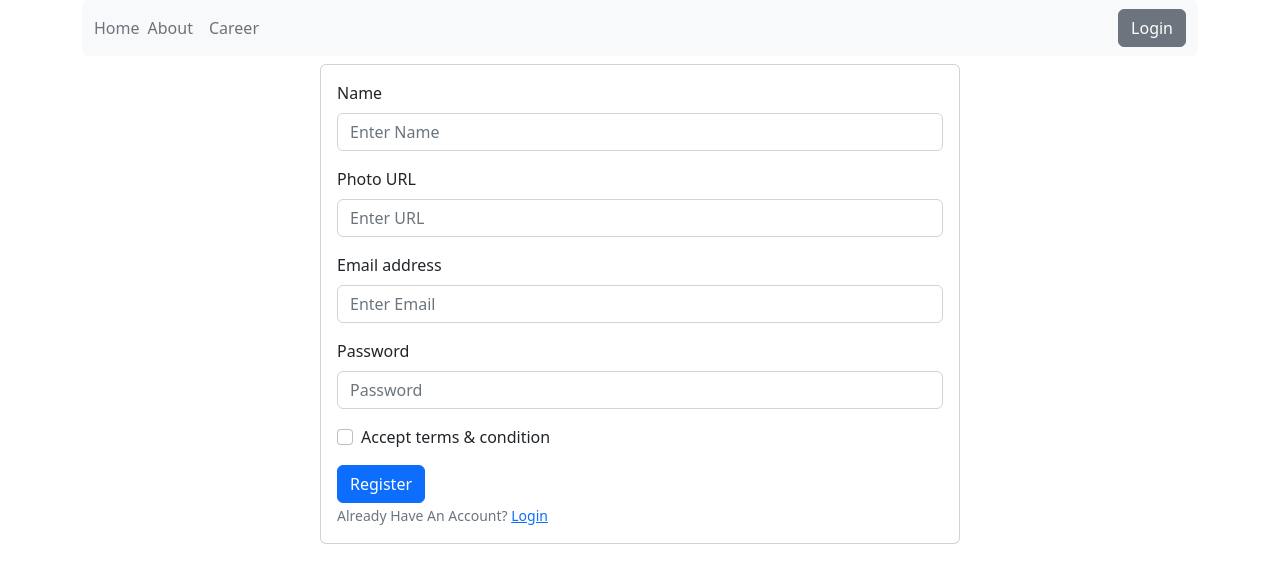
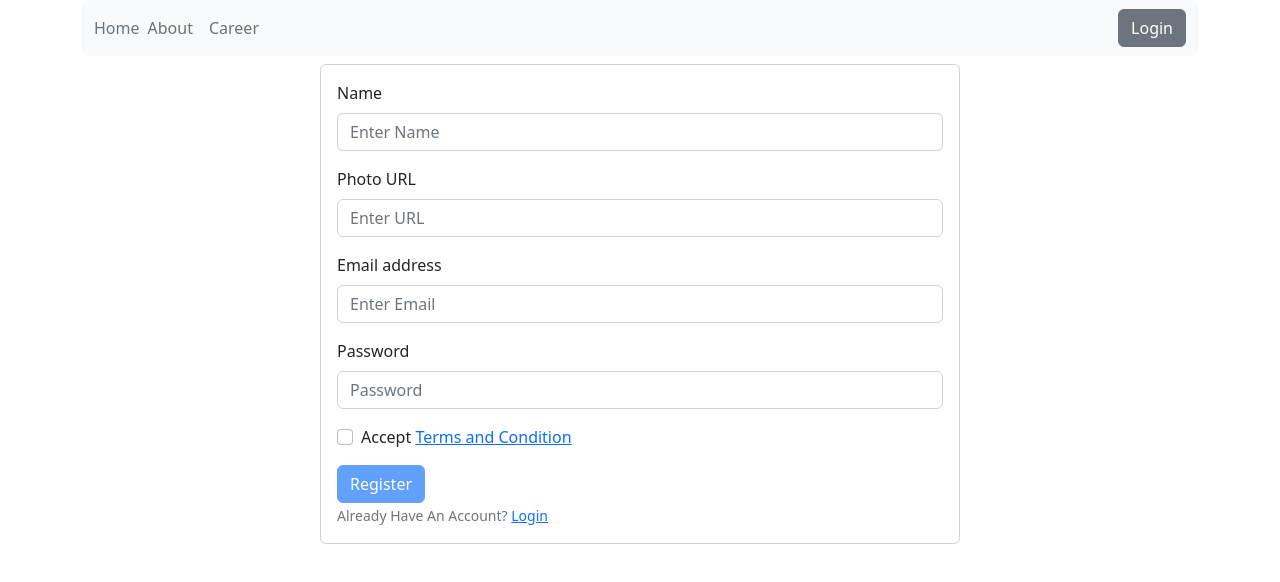
Before and after one commit to ras1k/the-news-dragon, a React (Vite) app: page /register in a window 1280 px wide. Shown: the top 582 px of the page. Built offline with nearby package versions, Linux system fonts and the light colour scheme; no server answers.

Commit message:
fixed reload and terms and conditions page added

```diff
--- a/src/pages/Login/Register/Register.jsx
+++ b/src/pages/Login/Register/Register.jsx
@@ -1,11 +1,12 @@
-import React, { useContext } from 'react';
+import React, { useContext, useState } from 'react';
 import { Container, Button, Form } from 'react-bootstrap';
 import { Link, useNavigate } from 'react-router-dom';
 import { AuthContext } from '../../../providers/AuthProvider';
 
 const Register = () => {
 
-    const {createUser} = useContext(AuthContext);
+    const { createUser } = useContext(AuthContext);
+    const [accepted, setAccepted] = useState(false)
     const navigate = useNavigate();
 
     const handleRegister = event => {
@@ -19,7 +20,7 @@
         console.log(email, name, password, photo)
 
         createUser(email, password)
-        .then(result =>{
+            .then(result => {
                 const createdUser = result.user;
                 console.log(createdUser)
                 navigate('/login')
@@ -29,6 +30,10 @@
             })
 
         form.reset();
+    }
+
+    const handleAccepted = event => {
+        setAccepted(event.target.checked)
     }
 
     return (
@@ -52,10 +57,10 @@
                     <Form.Control type="password" name='password' required placeholder="Password" />
                 </Form.Group>
                 <Form.Group className="mb-3" controlId="formBasicCheckbox">
-                    <Form.Check type="checkbox" name='accept' label="Accept terms & condition" />
+                    <Form.Check onClick={handleAccepted} type="checkbox" name='accept' label={<>Accept <Link to="/terms">Terms and Condition</Link></>} />
                 </Form.Group>
 
-                <Button variant="primary" type="submit">
+                <Button variant="primary" type="submit" disabled={!accepted}>
                     Register
                 </Button>
                 <br />
--- /dev/null
+++ b/src/pages/Shared/Terms/Terms.jsx
@@ -0,0 +1,14 @@
+import React from 'react';
+import { Link } from 'react-router-dom';
+
+const Terms = () => {
+    return (
+        <div>
+            <h2>Terms And Conditions</h2>
+            <p>Lorem ipsum dolor sit amet consectetur adipisicing elit. Debitis amet, cupiditate dolorem dolore fugiat quia unde. Esse neque voluptas aperiam.</p>
+            <p>Go Back to <Link to="/register">Register</Link></p>
+        </div>
+    );
+};
+
+export default Terms;
--- a/src/providers/AuthProvider.jsx
+++ b/src/providers/AuthProvider.jsx
@@ -6,23 +6,28 @@
 const auth = getAuth(app);
 const AuthProvider = ({ children }) => {
     const [user, setUser] = useState(null);
+    const [loading, setLoading] = useState(true)
 
     const createUser = (email, password) => {
+        setLoading(true)
         return createUserWithEmailAndPassword(auth, email, password)
     }
 
     const signIn = (email, password) => {
+        setLoading(true)
         return signInWithEmailAndPassword(auth, email, password)
     }
 
     const logOut = () =>{
+        setLoading(true)
         return signOut(auth)
     }
 
     useEffect(()=>{
         const unsubscribe = onAuthStateChanged(auth, loggedUser => {
             console.log(loggedUser);
-            setUser(loggedUser)
+            setUser(loggedUser);
+            setLoading(false)
         })
         return () => unsubscribe()
     },
@@ -30,6 +35,7 @@
 
     const authInfo = {
         user,
+        loading,
         createUser,
         signIn,
         logOut,
--- a/src/routes/PrivateRoute.jsx
+++ b/src/routes/PrivateRoute.jsx
@@ -1,11 +1,16 @@
 import React, { useContext } from 'react';
 import { AuthContext } from '../providers/AuthProvider';
 import { Navigate, useLocation } from 'react-router-dom';
+import { Spinner } from 'react-bootstrap';
 
 const PrivateRoute = ({ children }) => {
-    const { user } = useContext(AuthContext);
+    const { user, loading } = useContext(AuthContext);
     const location = useLocation()
     console.log(location)
+
+    if (loading) {
+        return <Spinner animation='border' variant='primary'></Spinner>
+    }
 
     if (user) {
         return children;
```
Also changed, not shown: src/routes/routes.jsx (+6 -1 lines). Lines whose indentation alone changed are shown as unchanged.
